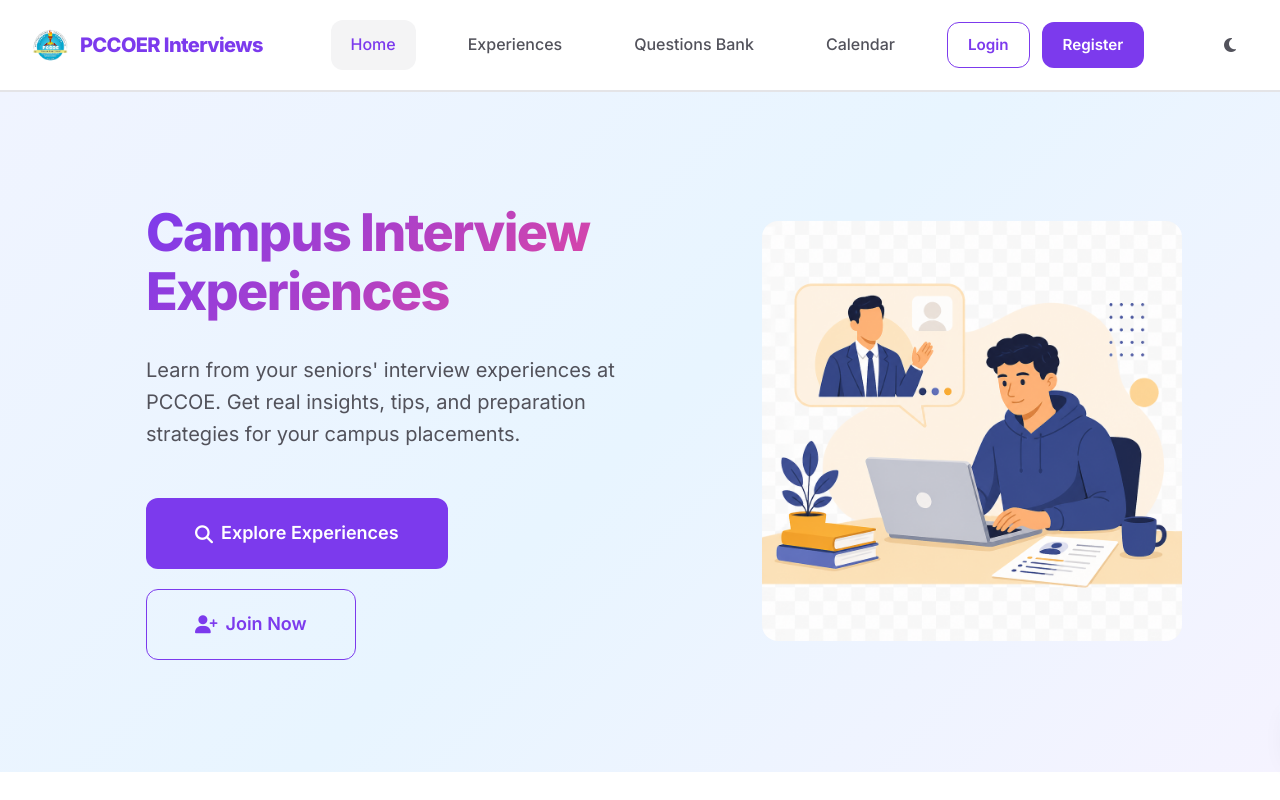
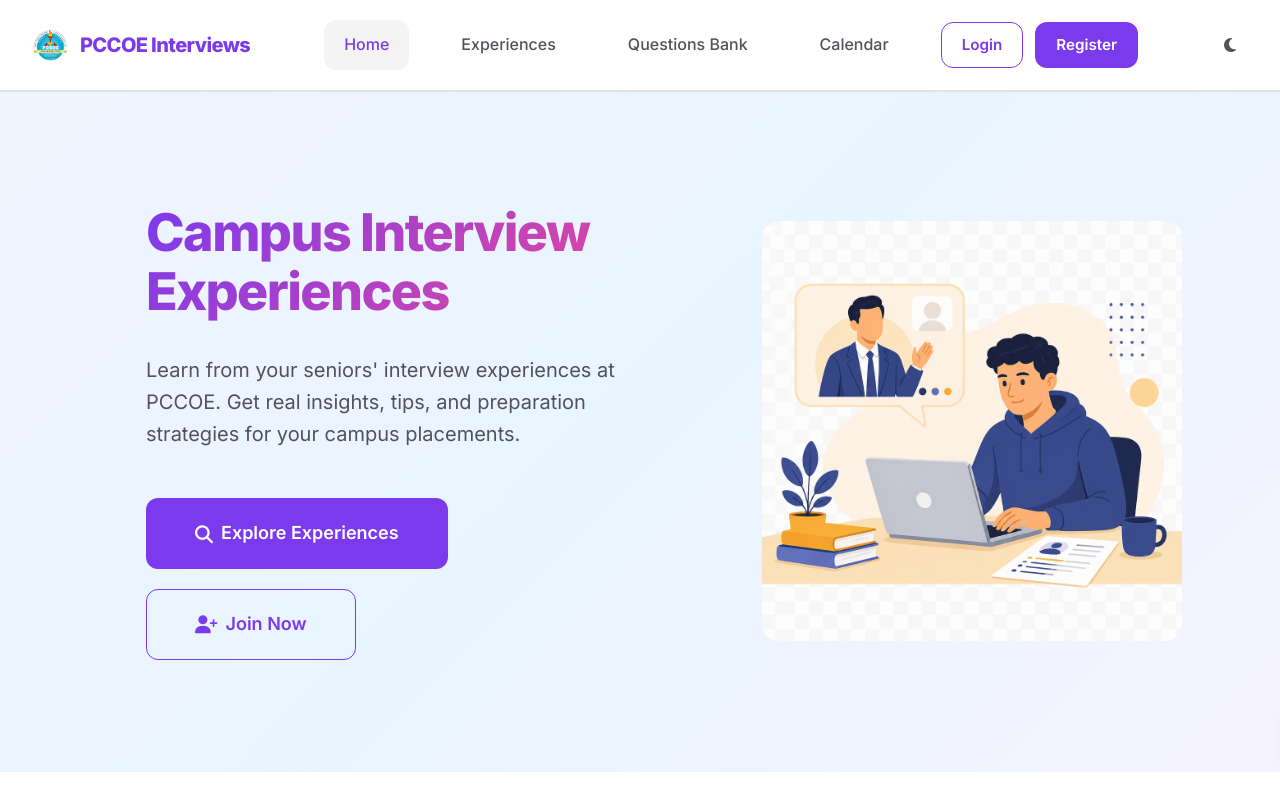
Before and after one commit to pawarsahil2005/Campus-Interview-Sharing-Platform, a website: page frontend/html/index.html in a window 1280 px wide. Shown: the top 800 px of the page. Drawn offline with Linux system fonts and the light colour scheme; no server answers.

Commit message:
Test Ci/Cd Deployement

```diff
--- a/frontend/html/index.html
+++ b/frontend/html/index.html
@@ -16,7 +16,7 @@
         <div class="nav-container">
             <a href="/" class="nav-logo">
                 <img src="../images/pccoe-logo.png" alt="PCCOE" class="nav-logo-img">
-                <span>PCCOER Interviews</span>
+                <span>PCCOE Interviews</span>
             </a>
             <button class="nav-toggle" id="navToggle">
                 <i class="fas fa-bars"></i>
```
